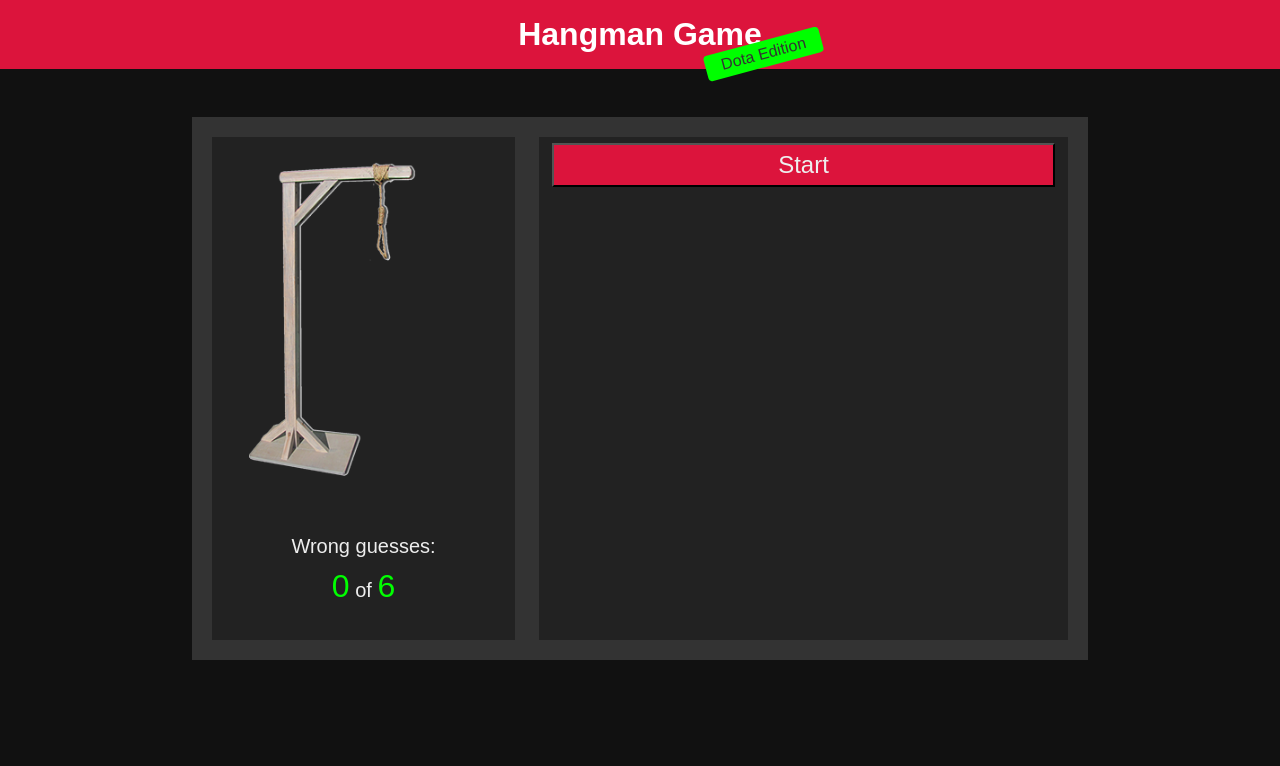
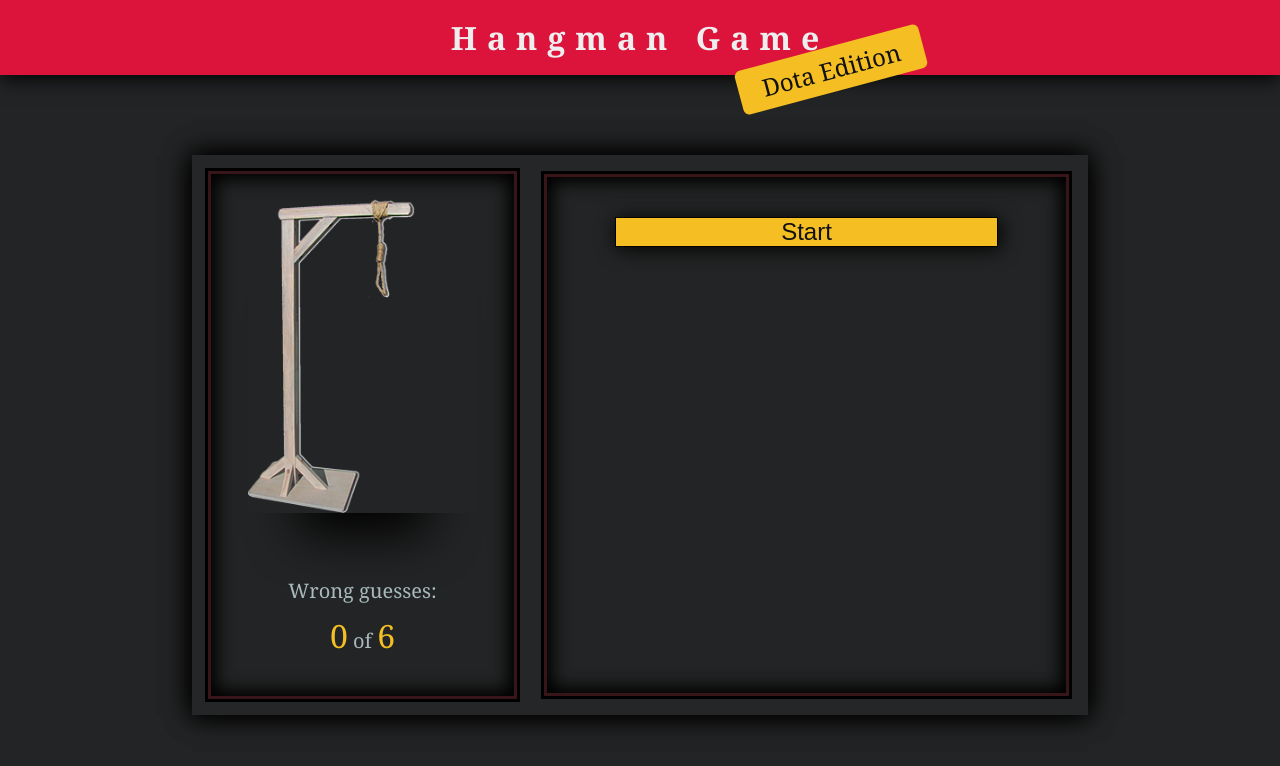
Before and after one commit to SinisaVukmirovic/Hangman-Game, a plain HTML site: page index.html in a window 1280 px wide. Drawn offline with Linux system fonts and the light colour scheme; no server answers.

Commit message:
Changed style and added some functionality

```diff
--- a/script.js
+++ b/script.js
@@ -90,20 +90,36 @@ function updateHangmanPicture() {
     setTimeout(() => {
         hangmanPicElem.classList.remove('animOnMiss');
     }, 500);
-
 }
 
 function checkIfGameWon() {
     if (randomHeroName == wordStatus) {
-        wordToGuessElem.innerHTML = `<h3 class="won">Correct! <br>
-                                    You Win!</h3`;
+        wordToGuessElem.innerHTML = `
+            <h3 class="won fadeIn">Correct! <br>
+            You Win!</h3>
+        `;
+
+        document.querySelector('.letters').style.display = 'block';
+
+        document.querySelector('.letters').innerHTML = `
+            <img class='fadeIn' src='./images/won.jpg' />
+        `;
     }
 }
 
 function checkIfGameLost() {
     if (mistakes == maxWrong) {
-        wordToGuessElem.innerHTML = `<h3 class="lost">You lost!<br>
-                                    Hero was: ${randomHeroName}</h3>`;
+        wordToGuessElem.innerHTML = `
+            <h3 class="lost fadeIn">You lost!<br>
+            Hero was: ${randomHeroName}</h3>
+        `;
+
+        document.querySelector('.letters').style.display = 'block';
+
+        document.querySelector('.letters').innerHTML = `
+            <img class='fadeIn' src='./images/lost.jpg' />
+        `;
+
     }
 }
 
@@ -111,7 +127,8 @@ function reset() {
     mistakes = 0;
     guessed = [];
     hangmanPicElem.src = './images/hangman-0.png';
-    start.innerText = 'Restart';
+    startBtn.innerText = 'Restart';
+    document.querySelector('.letters').style.display = 'grid';
 
     getRandomHeroName();
     generateButtons();
--- a/style.css
+++ b/style.css
@@ -1,3 +1,14 @@
+:root {
+    --dotaRed: #9c3627;
+    --dotaYellow: #f5bf23;
+    --lighterRed: #a44427;
+    --darkerRed: #893424;
+    --frameRed: #381518;
+    --dotaFontClr: #a8babc;
+    --bgClr: #232425;
+    --frameClr: #252627;
+}
+
 * {
     box-sizing: border-box;
     margin: 0;
@@ -5,9 +16,9 @@
 }
 
 body {
-    background-color: #111;
-    color: #eee;
-    font-family: sans-serif;
+    font-family: Georgia, 'Times New Roman', Times, serif;
+    background-color: var(--bgClr);
+    color: var(--dotaFontClr);
 }
 
 header {
@@ -15,27 +26,38 @@ header {
     padding: 1em;
     text-align: center;
     background-color: crimson;
-    color: #fff;
+    color: #eee;
+    letter-spacing: 10px;
+    box-shadow: 0 3px 20px #000;
 }
     header span {
+        letter-spacing: 0;
         position: absolute;
-        background-color: lime;
+        background-color: var(--dotaYellow);
         padding: .25em 1em;
-        color: #333;
+        font-size: 1.5rem;
+        color: #111;
         border-radius: .25em;
         transform: rotate(-15deg);
-        margin: -.75em 0 0 4em;
+        margin: -.5em 0 0 4em;
     }
 
 .gameplay {
-    background-color: #333;
-    margin: 3em 15%;
-    padding: .5em;
+    min-height: 35rem;
+    background-color: var(--frameClr);
+    margin: 5em 15%;
+    padding: .25em;
     display: flex;
+    box-shadow: 1px 1px 25px #000,
+                -1px -1px 25px #000;
 }
 
 .hangman-tries-left, .hero-name-letters {
-    background-color: #222;
+    background-color: var(--bgClr);
+    outline: 3px solid #000;
+    border: 3px solid var(--frameRed);
+    box-shadow: inset 3px 3px 20px #000,
+                inset -3px -3px 20px #000;
     display: flex;
     flex-direction: column;
     justify-content: space-between;
@@ -43,7 +65,7 @@ header {
     margin: .75em;
     text-align: center;
 }
-    .hangman, .tries-left, .hero-name, .letters {
+    .hangman, .tries-left {
         margin: .5em;
         display: flex;
         justify-content: center;
@@ -52,39 +74,38 @@ header {
 
     .tries-left {
         flex: 1;
+        display: flex;
+        flex-direction: column;
+        justify-content: center;
+        align-items: center;
+        padding: 1em 0;
+        font-size: 1.25rem;
     }
+        .tries-left p {
+            margin: .25em 0;
+        }
+        .tries-left p span {
+            font-size: 2rem;
+        }
         .tries-left #mistakes,
         .tries-left #maxWrong {
-            color: lime;
+            color: var(--dotaYellow);
         }
 
-    .hero-name-letters {
-        flex: 3;
-    }
+.hero-name-letters {
+    flex: 3;
+    padding: 2em 1em;
+    font-size: 1.25rem;
+}
 
 .hangman {
     flex: 1;
     padding: 1em;
 }
-
-.hangman img {
-    width: 90%;
-    object-fit: cover;
-}
-
-.tries-left {
-    display: flex;
-    flex-direction: column;
-    justify-content: center;
-    align-items: center;
-    padding: 1em 0;
-    font-size: 1.25rem;
-}
-    .tries-left p {
-        margin: .25em 0;
-    }
-    .tries-left p span {
-        font-size: 2rem;
+    .hangman img {
+        width: 90%;
+        object-fit: cover;
+        box-shadow: 0 70px 50px -50px #000;
     }
 
 button {
@@ -109,18 +130,18 @@ button {
     }
 
 #start {
-    /* outline: none;
-    border: 2px solid #eee; */
-    width: 95%;
-    margin: .25em;
-    padding: .25em 1em;
+    outline: none;
+    border: 1px solid #000;
+    box-shadow: 2px 2px 20px #000;
+    width: 80%;
     font-size: 1.5rem;
-    background-color: crimson;
-    color: #eee;
-    /* background-color: crimson;
-    border-radius: .25em; */
-    /* box-shadow: 3px 2px 10px #000; */
+    background-color: var(--dotaYellow);
+    color: #111;
+    transition: .5s;
 }
+    #start:hover {
+        filter: brightness(.9);
+    }
 
 .animOnMiss {
     animation: scaleOnMiss .5s ease-in-out;
@@ -131,9 +152,25 @@ button {
     }
 }
 
+img.fadeIn {
+    width: 90%;
+    margin: 0 auto;
+}
+
+.fadeIn {
+    animation: fadeIn 1.5s ease-in-out;
+}
+@keyframes fadeIn {
+    0% {
+        opacity: 0;
+    }
+    100% {
+        opacity: 1;
+    }
+}
+
 .lost, .won {
     font-size: 1.5rem;
-    margin: .5em;
 }
 .lost {color: crimson}
 .won {color: lime}
@@ -153,7 +190,6 @@ button {
         font-size: 10px;
     }
     .gameplay {
-        background-color: #333;
         margin: 2em 1em;
         padding: .5em;
         flex-direction: column;
```
Also changed, not shown: images/lost.jpg (added), images/won.jpg (added).
